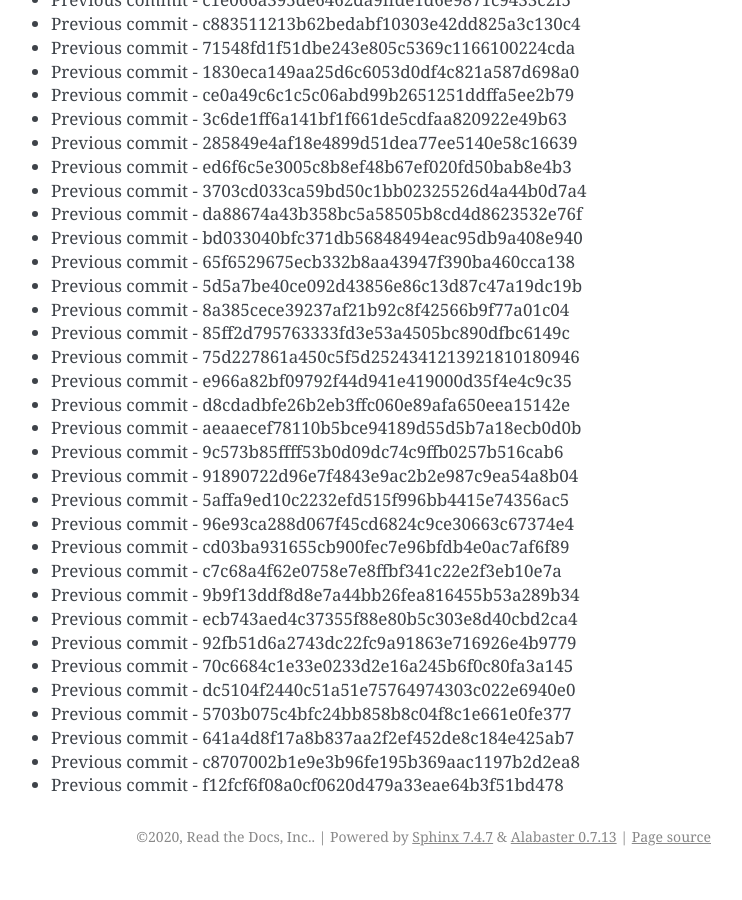
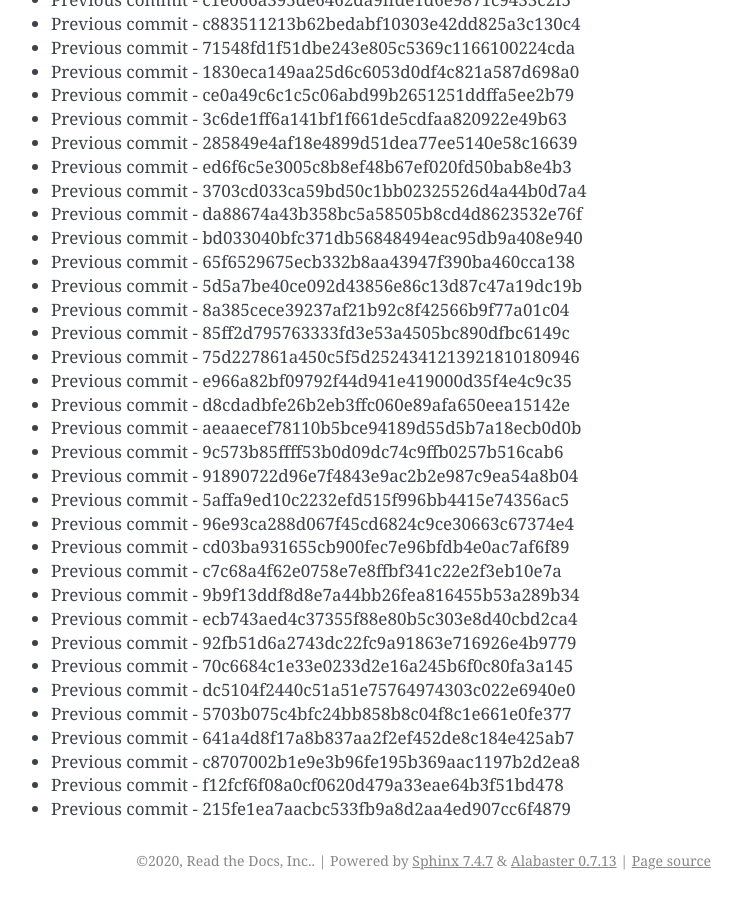
Before and after one commit to readthedocs/rtd-git-stresstest, a Sphinx documentation site: the page built from docs/updates.rst, in a window 1280 px wide and 900 px high, scrolled down 87395 px. Shown: the whole window, without its empty margins (399-1141 px from the left). Built offline with Sphinx 7.4.7, drawn with Linux system fonts in a browser that asks for light colours; before the commit the page ends 88271 px from its top, so only the background shows below that.

Commit message:
Generating commit from previous: 215fe1ea7aacbc533fb9a8d2aa4ed907cc6f4879

```diff
--- a/docs/updates.rst
+++ b/docs/updates.rst
@@ -3704,3 +3704,4 @@ It can be tested for any performance characteristics.
 * Previous commit - 641a4d8f17a8b837aa2f2ef452de8c184e425ab7
 * Previous commit - c8707002b1e9e3b96fe195b369aac1197b2d2ea8
 * Previous commit - f12fcf6f08a0cf0620d479a33eae64b3f51bd478
+* Previous commit - 215fe1ea7aacbc533fb9a8d2aa4ed907cc6f4879
```
